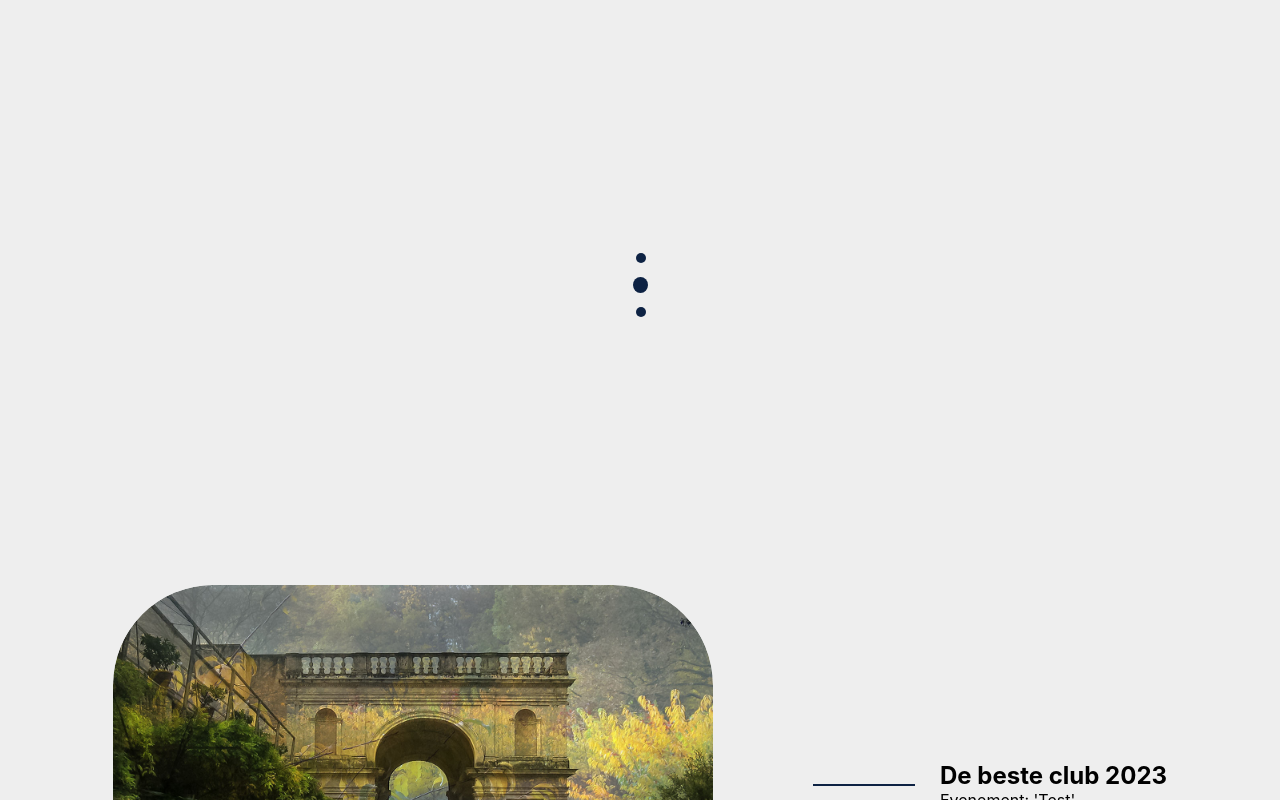
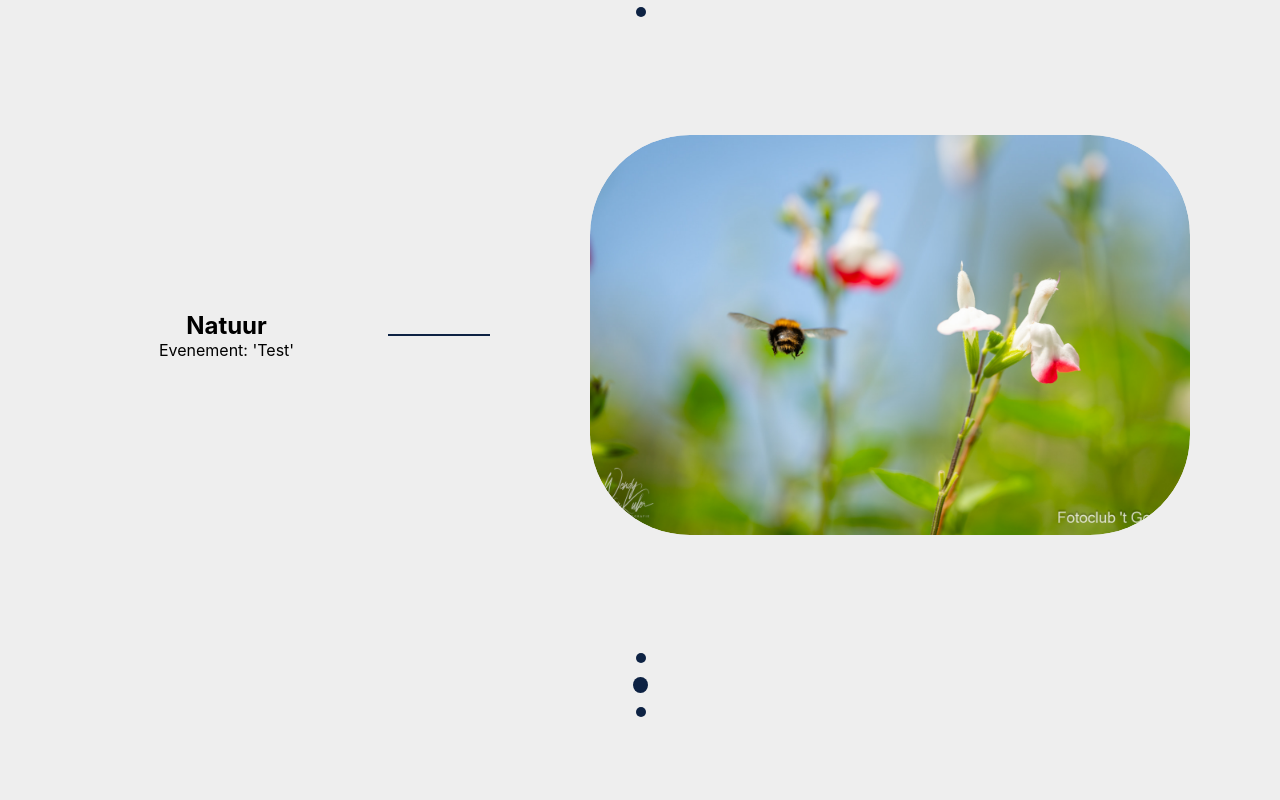
Before and after one commit to J-Segers/fctgooi, a React (Create React App) app: page / in a window 1280 px wide. Shown: the part 2160-2960 px from the top of the page. Built offline with nearby package versions, Linux system fonts and the light colour scheme; the HTML template or start-up script is replaced by a standard one.

Commit message:
post component nu zo gestyled dat deze allemaal hetzelfde uitgelijnd zijn

```diff
--- a/src/components/post/Post.css
+++ b/src/components/post/Post.css
@@ -5,7 +5,7 @@
     flex-direction: column;
     justify-content: space-around;
     align-items: center;
-    margin: 50px auto;
+    margin: 50px 0;
 }
 
 .preview, .preview img {
@@ -25,7 +25,7 @@ hr {
     width: 100px;
     height: 0px;
     border: 1px solid var(--secundary-color);
-    margin: 8px 25px 8px 100px;
+    margin: 0;
 }
 
 .post-container .info h2 {
@@ -36,9 +36,10 @@ hr {
 @media only screen and (min-width: 992px) {
     .post-container {
         width: 1100px;
-        height: 800px;
+        height: 400px;
         flex-direction: row;
         justify-content: center;
+        margin: 100px 0;
     }
 
     .preview, .preview img {
@@ -58,11 +59,27 @@ hr {
         width: 100px;
         height: 0px;
         border: 1px solid var(--secundary-color);
-        margin-left: 100px;
     }
 
-    .post-container .info h2 {
+    .left {
+        margin: 0 25px 0 100px;
+    }
+
+    .right {
+        margin: 0 100px 0 25px;
+    }
+
+    .info h2 {
+        width: 273px;
         margin: 0;
         padding: 0;
     }
+
+    .info, .info h2 {
+        display: flex;
+        justify-content: center;
+        align-items: center;
+        flex-direction: column;
+    }
+
 }
--- a/src/components/post/Post.tsx
+++ b/src/components/post/Post.tsx
@@ -1,31 +1,45 @@
 import React from 'react';
 import "./Post.css"
 
-import img from "../../assets/Jan Vogelzangweb villa~deste~1 met herfstkleurvogel en bloemen defi 1 laag-.jpg"
-import PropTypes from 'prop-types';
+import PropTypes, {InferProps} from 'prop-types';
 
 Post.propTypes = {
-
+    title: PropTypes.string.isRequired,
+    img: PropTypes.string.isRequired,
+    orientation: PropTypes.string.isRequired,
 };
 
-function Post() {
+function Post({title, img, orientation}: InferProps<typeof Post.propTypes>) {
 
-    const post = {
-        title: "De beste club 2023",
-        img: img
-    }
+
 
     return (
-        <article className="post-container">
+        <>
+            {orientation === "left" ?
+                <article className={`post-container .${orientation}`}>
                     <section className="preview">
                         <img src={img} alt="" />
                     </section>
-            <hr />
+                    <hr className='left' />
                     <section className="info">
-                <h2>{post.title}</h2>
+                        <h2>{title}</h2>
                         {"Evenement: 'Test'"}
                     </section>
                 </article>
+                :
+                <article className={`post-container .${orientation}`}>
+                    <section className="info">
+                        <h2>{title}</h2>
+                        {"Evenement: 'Test'"}
+                    </section>
+                    <hr className='right' />
+                    <section className="preview">
+                        <img src={img} alt="" />
+                    </section>
+
+                </article>
+            }
+        </>
     );
 }
 
```
Lines whose indentation alone changed are shown as unchanged.
